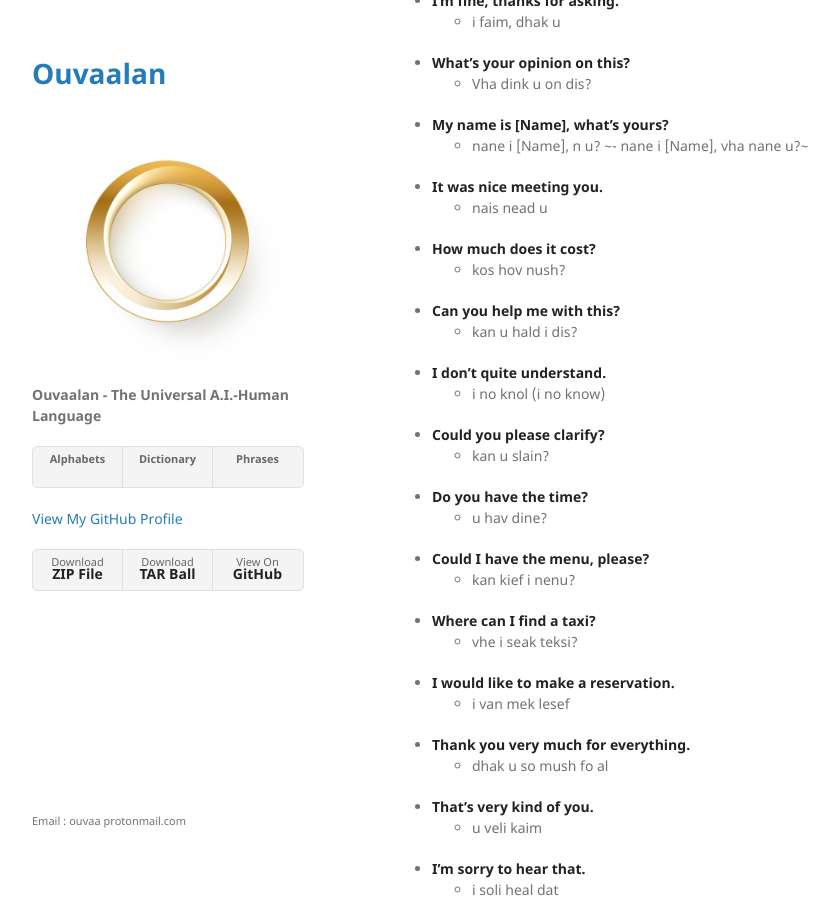
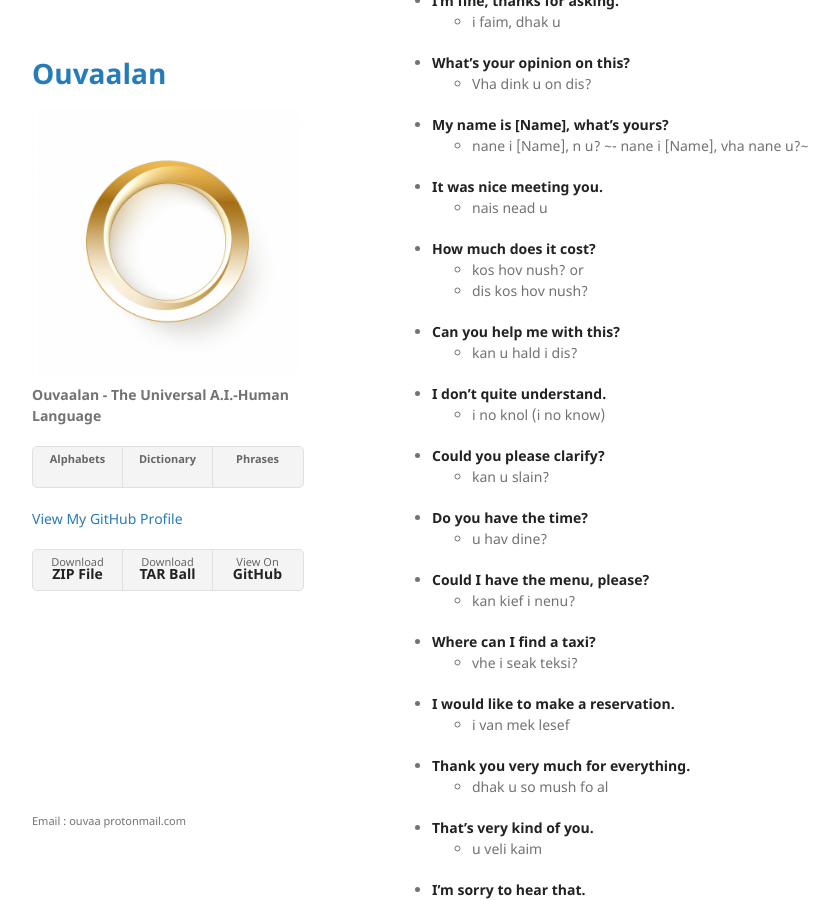
Before and after one commit to ouvaa/ouvaa.github.io, a Jekyll site: the page built from docs/phrases.md, in a window 1280 px wide and 900 px high, scrolled down 481 px. Shown: the whole window, without its empty margins (178-1016 px from the left). Built offline with Jekyll 4.4.1, drawn with Linux system fonts in a browser that asks for light colours; our own code applies the rules of GitHub Pages for plain Markdown files.

Commit message:
Update phrases.md

```diff
--- a/docs/phrases.md
+++ b/docs/phrases.md
@@ -32,7 +32,8 @@
   - nais nead u
 
 - **How much does it cost?**
-  - kos hov nush?
+  - kos hov nush? or
+  - dis kos hov nush?
 
 - **Can you help me with this?**
   - kan u hald i dis?
```
